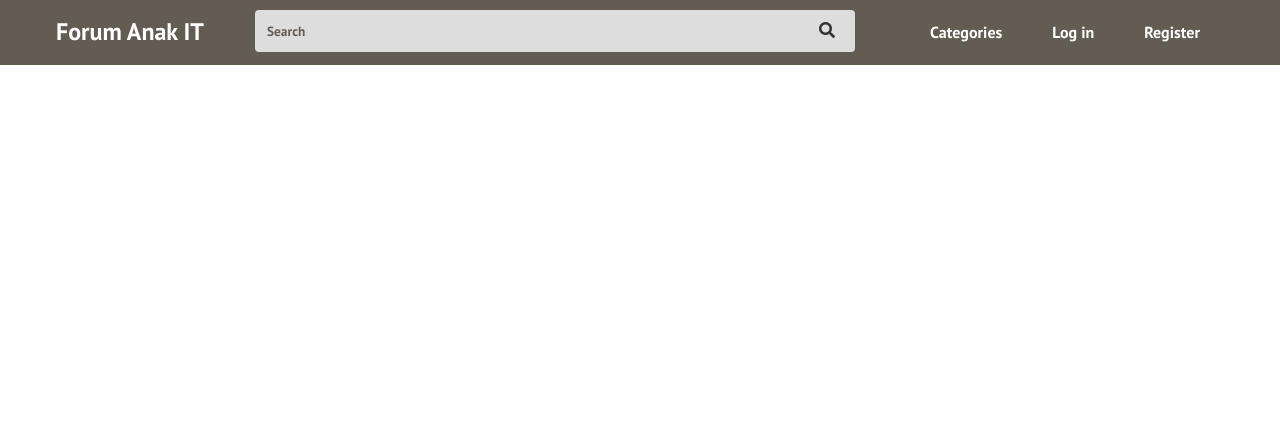
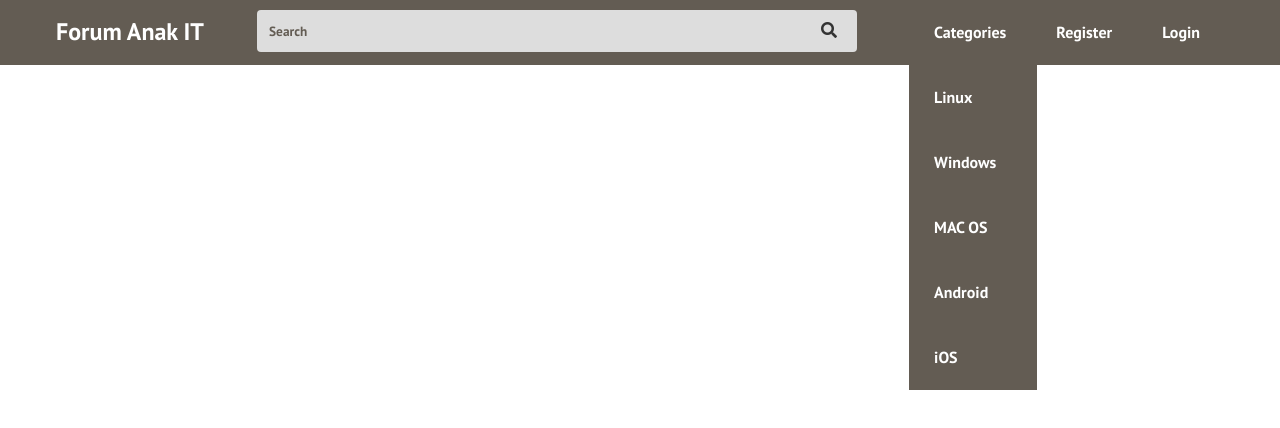
Before and after one commit to carvelsaputra/suitmedia, a Vue app: page / in a window 1280 px wide. Shown: the top 428 px of the page. Built offline with nearby package versions, Linux system fonts and the light colour scheme.

Commit message:
make reusable component navigation

```diff
--- a/src/components/common/Header.vue
+++ b/src/components/common/Header.vue
@@ -6,18 +6,43 @@
       </div>
       <searchBar />
       <nav class="header-right">
-        <a href="#">Categories</a>
-        <a href="#" class="login">Log in</a>
-        <a href="#">Register</a>
+        <navigation-list-group :list="navigations" />
       </nav>
     </div>
   </header>
 </template>
 <script>
 import searchBar from "./SearchBar.vue";
+import NavigationListGroup from "../navigation/Group.vue";
 export default {
   components: {
     searchBar,
+    NavigationListGroup,
+  },
+  data() {
+    return {
+      navigations: [
+        {
+          name: "Categories",
+          menu: [
+            { name: "Linux", href: "#" },
+            { name: "Windows", href: "#" },
+            { name: "MAC OS", href: "#" },
+            { name: "Android", href: "#" },
+            { name: "iOS", href: "#" },
+          ],
+          href: "#",
+        },
+        {
+          name: "Register",
+          href: "#",
+        },
+        {
+          name: "Login",
+          href: "#",
+        },
+      ],
+    };
   },
 };
 </script>
--- /dev/null
+++ b/src/components/navigation/Group.vue
@@ -0,0 +1,16 @@
+<template>
+  <List v-for="(item, i) in list" :key="i" v-bind="item" />
+</template>
+<script>
+import List from "./List.vue";
+export default {
+  props: {
+    list: {
+      type: Array,
+    },
+  },
+  components: {
+    List,
+  },
+};
+</script>
--- /dev/null
+++ b/src/components/navigation/List.vue
@@ -0,0 +1,50 @@
+<template>
+  <div class="navigation-list" @mouseover="isHover">
+    <a :href="href" v-text="name" />
+    <div class="navigation-menu">
+      <a
+        class="navigation-item"
+        v-for="(item, i) in menu"
+        :key="i"
+        v-text="item.name"
+      />
+    </div>
+  </div>
+</template>
+<script>
+export default {
+  props: {
+    name: {
+      type: String,
+      required: false,
+    },
+    menu: {
+      type: Array,
+      required: false,
+    },
+    href: {
+      type: String,
+      required: false,
+    },
+  },
+  data() {
+    return {
+      //   isHover: false,
+    };
+  },
+  methods: {
+    isHover() {},
+    // linkEvent(nav) {
+    //   let event = {};
+
+    //   if (nav.href) {
+    //     event.mouseover = () => {
+    //       this.isHover = !this.isHover;
+    //     };
+    //   }
+
+    //   return event;
+    // },
+  },
+};
+</script>
--- a/src/styles/form.css
+++ b/src/styles/form.css
@@ -18,6 +18,7 @@
   padding-left: 10px;
   font-family: "PT_Sans-Web-bold";
 }
+
 .search-bar {
   border: none;
   background-color: #dddddd;
@@ -25,6 +26,3 @@
   height: 40px;
   border-radius: 4px;
 }
-.search-bar:after {
-  content: "test";
-}
--- a/src/styles/header.css
+++ b/src/styles/header.css
@@ -38,14 +38,33 @@ header {
   padding: 0 25px;
   color: white;
   display: flex;
-  justify-content: flex-end;
   transition: all 0.5s;
 }
 
 .header-right a:hover {
-  background-color: rgba(255, 255, 255, 0.3);
+  background-color: #71695f;
 }
 
-.btn:hover {
-  opacity: 1;
+.navigation-menu {
+  position: absolute;
+  display: block;
+  top: 65px;
+  font-family: "PT_Sans-Web-Bold";
+  line-height: 60px;
+  background-color: #635c53;
+  width: 10%;
+  transition: all 0.5s;
 }
+.navigation-list {
+  display: flex;
+}
+.navigation-item {
+  cursor: pointer;
+}
+.fade-enter-active,
+.fade-leave-active {
+  transition: opacity 0.5s;
+}
+.fade-enter, .fade-leave-to /* .fade-leave-active below version 2.1.8 */ {
+  opacity: 0;
+}
```
